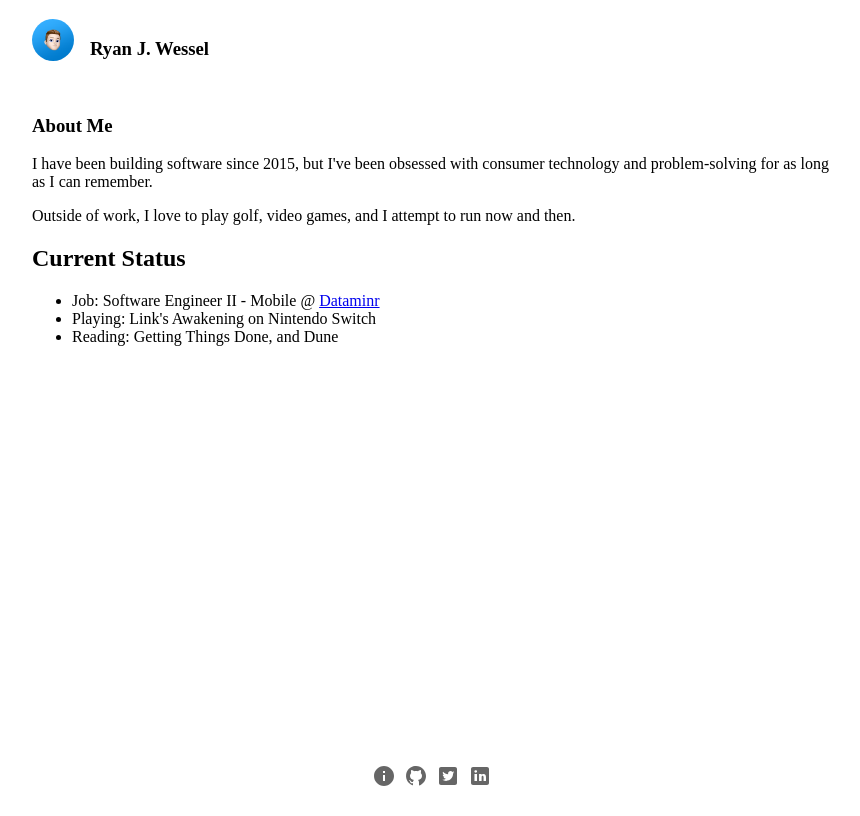
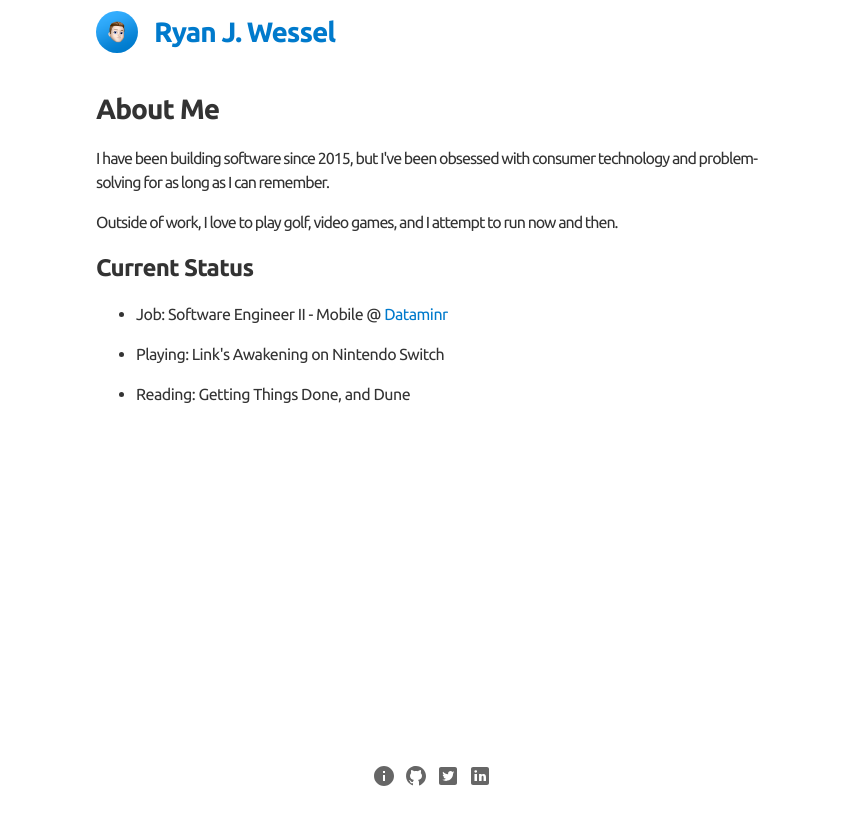
Before and after one commit to ryanjwessel/ryanjwessel.com, a Next.js app: page /info in a window 1280 px wide. Shown: the whole page, without its empty margins (208-1068 px from the left). Built offline with nearby package versions, Linux system fonts and the light colour scheme.

Commit message:
📦 NEW: Convert StyledAvatar to use styled-jsx, make StyledApp global

```diff
--- a/src/components/StyledApp.js
+++ b/src/components/StyledApp.js
@@ -2,7 +2,7 @@ import React from 'react';
 import { colors } from 'src/styles/theme';
 
 const StyledApp = () => (
-  <style jsx>{`
+  <style jsx global>{`
     * {
       box-sizing: inherit;
       line-height: 1.5;
--- a/src/components/StyledAvatar.js
+++ b/src/components/StyledAvatar.js
@@ -1,10 +1,23 @@
-import styled from 'styled-components';
+import React from 'react';
+import PropTypes from 'prop-types';
 
-const StyledAvatar = styled.img`
-  width: 42px;
-  height: 42px;
-  border-radius: 21px;
-  margin-right: 1rem;
-`;
+const StyledAvatar = ({ src, alt }) => (
+  <>
+    <img src={src} alt={alt} />
+    <style jsx>{`
+      img {
+        width: 42px;
+        height: 42px;
+        border-radius: 21px;
+        margin-right: 1rem;
+      }
+    `}</style>
+  </>
+);
+
+StyledAvatar.propTypes = {
+  src: PropTypes.string.isRequired,
+  alt: PropTypes.string.isRequired,
+};
 
 export default StyledAvatar;
--- a/src/pages/blog/[slug].js
+++ b/src/pages/blog/[slug].js
@@ -157,7 +157,7 @@ export async function getStaticProps({ ...ctx }) {
 
 export async function getStaticPaths() {
   // get all .md files in the posts dir
-  const blogs = glob.sync('posts/**/*.md');
+  const blogs = glob.sync('src/posts/**/*.md');
 
   // remove path and extension to leave filename only
   const blogSlugs = blogs.map((file) =>
```
